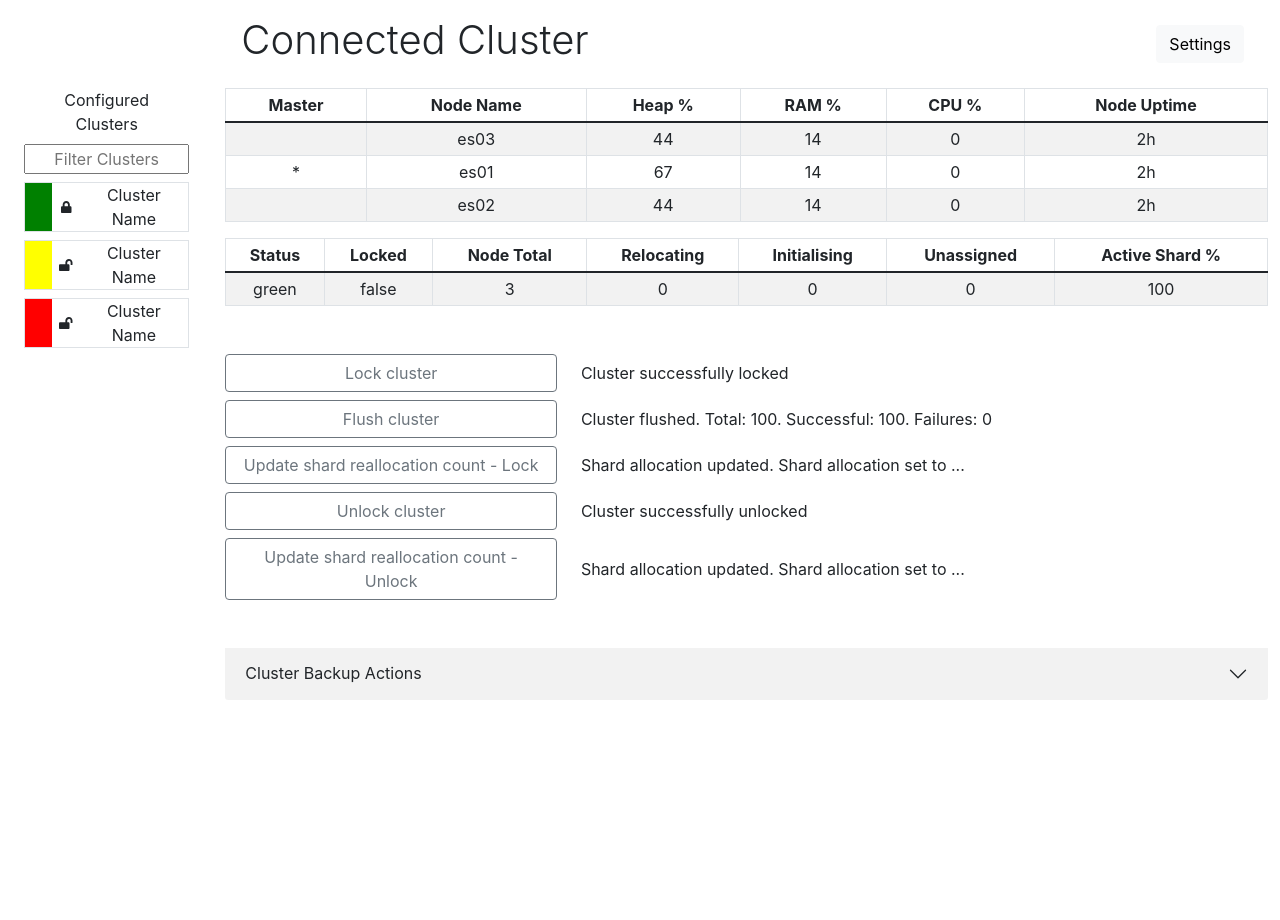
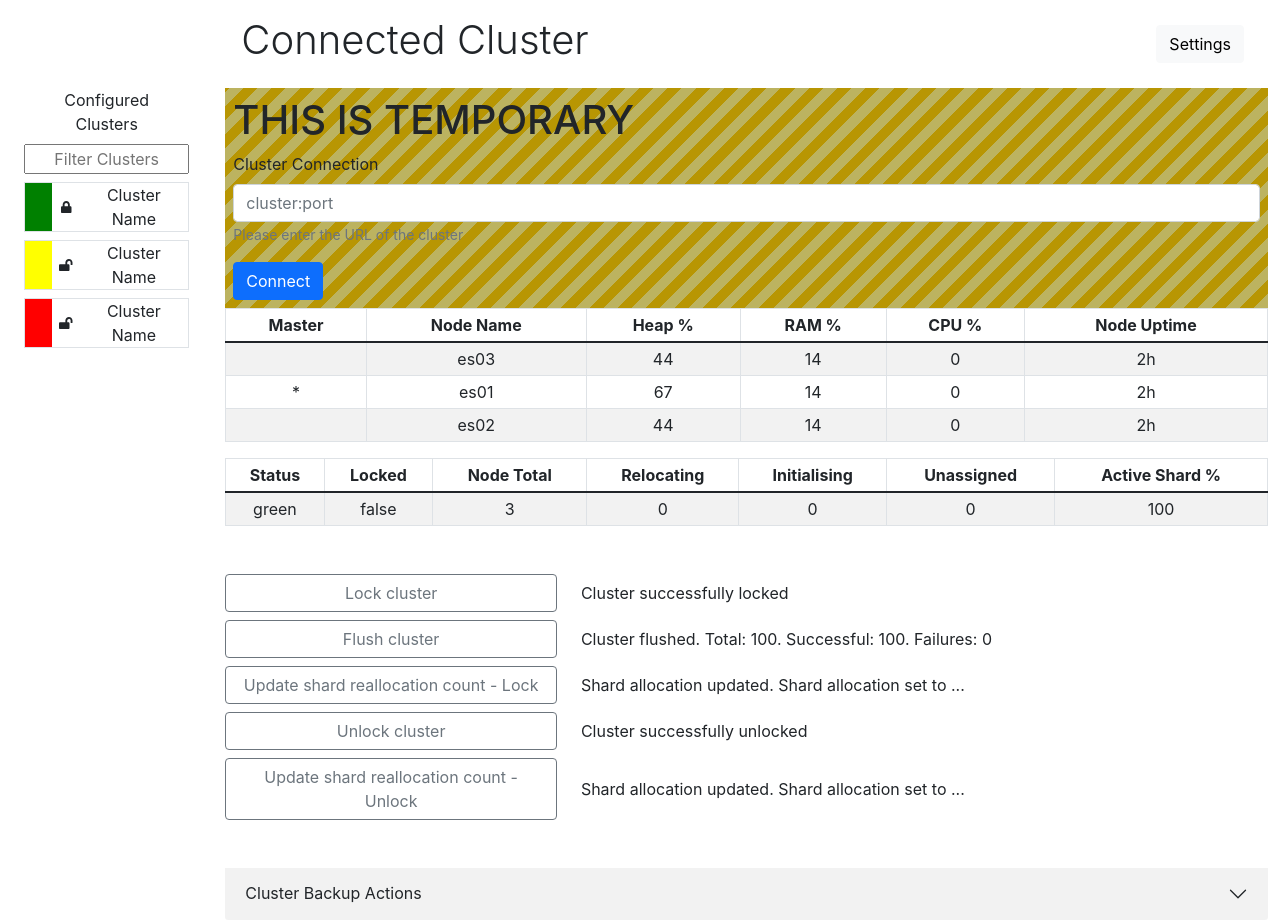
Before and after one commit to Cellv2/elastic-winupdate-helper, a React (Create React App) app: page / in a window 1280 px wide. Before the commit the page ends 800 px from the top, so only its background shows below. Built offline with nearby package versions, Linux system fonts and the light colour scheme.

Commit message:
Just commit it it works

```diff
--- a/docker-compose.yml
+++ b/docker-compose.yml
@@ -10,6 +10,12 @@ services:
             - cluster.initial_master_nodes=es01,es02,es03
             - bootstrap.memory_lock=true
             - "ES_JAVA_OPTS=-Xms512m -Xmx512m"
+            - http.host=0.0.0.0
+            - http.port=9200
+            - "http.cors.allow-origin=/https?:\\/\\/(localhost)?(127.0.0.1)?(:[0-9]+)?/"
+            - "http.cors.enabled=true"
+            - "http.cors.allow-headers=X-Requested-With,X-Auth-Token,Content-Type,Content-Length,Authorization"
+            - "http.cors.allow-credentials=true"
         ulimits:
             memlock:
                 soft: -1
--- a/package.json
+++ b/package.json
@@ -12,6 +12,7 @@
         "test": "react-scripts test",
         "eject": "react-scripts eject"
     },
+    "proxy": "http://localhost:9200",
     "eslintConfig": {
         "extends": [
             "react-app",
--- a/src/App.tsx
+++ b/src/App.tsx
@@ -8,6 +8,7 @@ import ClusterInfo from "./components/ClusterInfo";
 import Header from "./components/Header";
 import NodeInfo from "./components/NodeInfo";
 import Sidebar from "./components/Sidebar";
+import ElasticConnectButton from "./features/elastic/ElasticConnectButton";
 
 function App() {
     return (
@@ -24,6 +25,7 @@ function App() {
                             <Sidebar />
                         </RbCol>
                         <RbCol>
+                            <ElasticConnectButton />
                             <NodeInfo />
                             <ClusterInfo />
                             <ClusterActions />
--- /dev/null
+++ b/src/features/elastic/ElasticConnectButton.tsx
@@ -0,0 +1,66 @@
+import React from "react";
+import RbForm from "react-bootstrap/Form";
+import RbButton from "react-bootstrap/Button";
+
+type Props = {};
+
+const getClusterStats = async () => {
+    try {
+        const response = await fetch("http://localhost:9200/_cat/nodes", {
+            method: "GET",
+        });
+        console.log(response)
+        return await response.json();
+    } catch (err) {
+        console.error(err);
+    }
+};
+
+const ElasticConnectButton = (props: Props) => {
+    const handleConnectOnClick = async (
+        event: React.MouseEvent<HTMLButtonElement, MouseEvent>
+    ) => {
+        if (event) {
+            event.preventDefault();
+            // not sure this is needed yet
+            // event.persist();
+            console.log("awdasdawdasdw");
+            const clusterStats = await getClusterStats();
+            // console.log(clusterStats);
+        }
+    };
+    return (
+        <div
+            className="p-2"
+            style={{
+                background: `repeating-linear-gradient(
+            -45deg,
+            #bcb360,
+            #bcb360 10px,
+            #b89603 10px,
+            #b89603 20px
+          )`,
+            }}
+        >
+            <h1>THIS IS TEMPORARY</h1>
+            <RbForm>
+                <RbForm.Group className="mb-3" controlId="clusterName">
+                    <RbForm.Label>Cluster Connection</RbForm.Label>
+                    <RbForm.Control type="email" placeholder="cluster:port" />
+                    <RbForm.Text className="text-muted">
+                        Please enter the URL of the cluster
+                    </RbForm.Text>
+                </RbForm.Group>
+                <RbButton
+                    variant="primary"
+                    type="submit"
+                    onClick={async (e) => await handleConnectOnClick(e)}
+                >
+                    Connect
+                </RbButton>
+            </RbForm>
+        </div>
+    );
+};
+
+export default ElasticConnectButton;
```
Also changed, not shown: src/features/elastic/elasticSlice.ts (added, +22 -0 lines).
